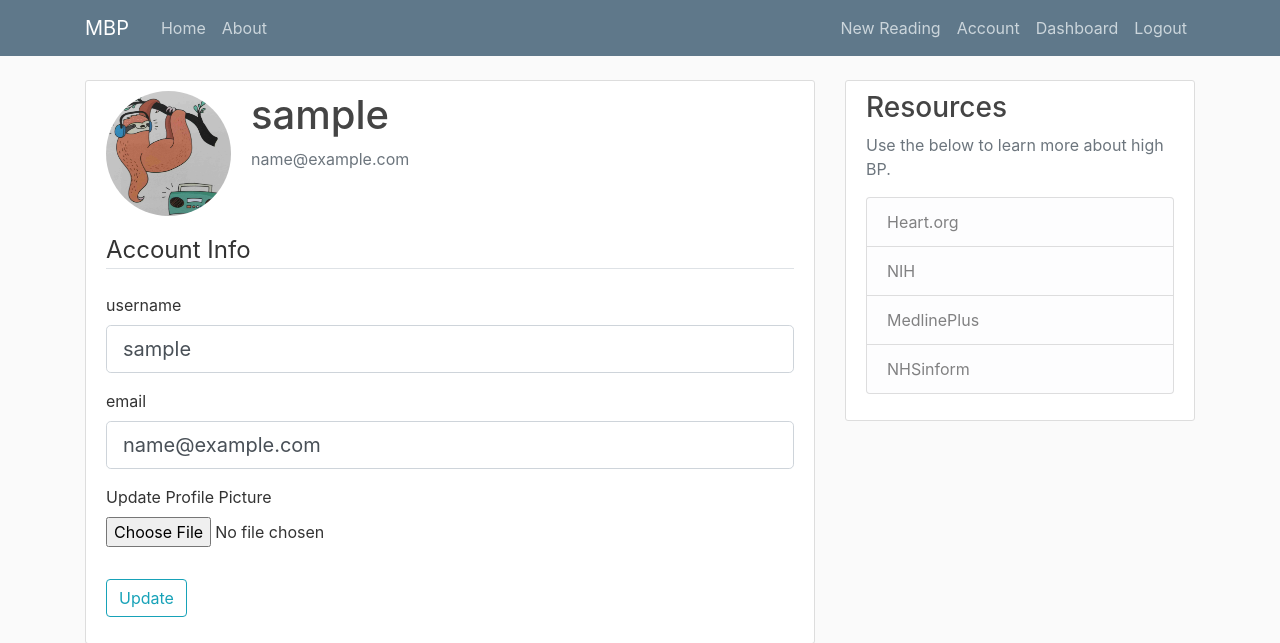
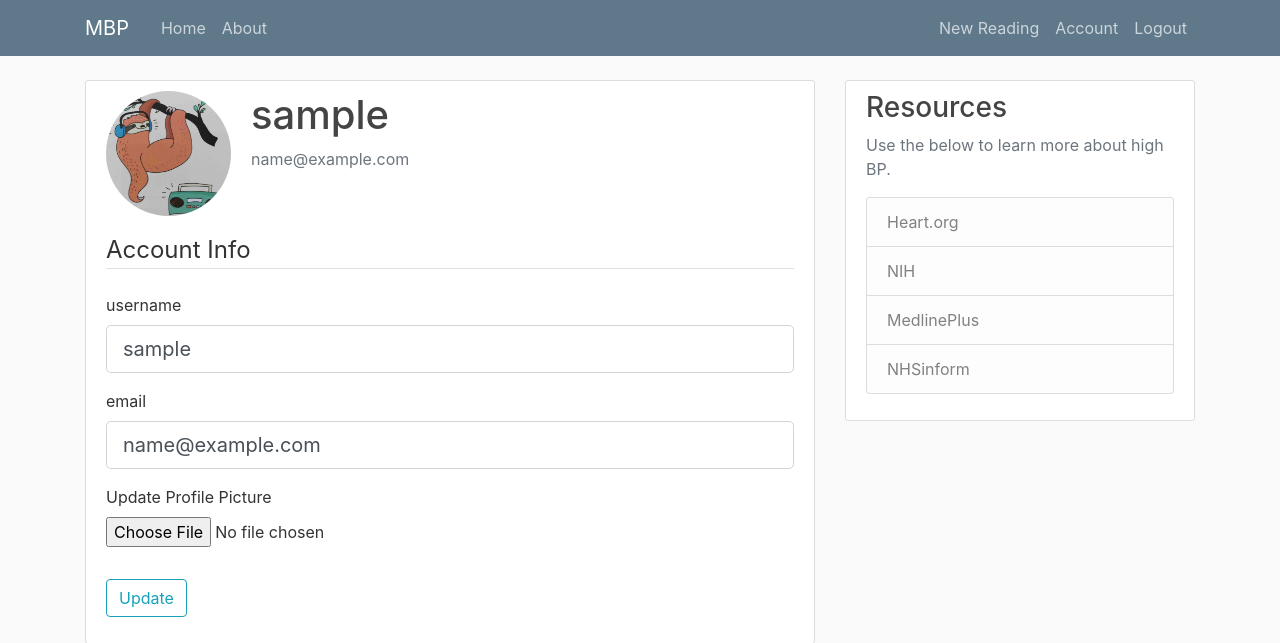
Before and after one commit to itprohelper/mybp, a Flask app: page /account in a window 1280 px wide. Shown: the top 643 px of the page. Run offline with Flask 2, Linux system fonts and the light colour scheme; the visitor is signed in with stand-in values (Sample User, id 1); data comes from the database, SQL or seed files in the repository; some libraries are stand-ins or nearby versions.

Commit message:
removed dashboard route for now. will add it in the near future

```diff
--- a/www/mbp/templates/base.html
+++ b/www/mbp/templates/base.html
@@ -33,7 +33,7 @@
         {% if current_user.is_authenticated %} <!-- Shows logout route if user already authenticated. -->
         <a class="nav-item nav-link" href="{{ url_for('readings.new_reading') }}">New Reading</a>
           <a class="nav-item nav-link" href="{{ url_for('users.account') }}">Account</a>
-          <a class="nav-item nav-link" href="{{ url_for('users.dashboard') }}">Dashboard</a> <!--not working as expected-->
+
 
           <a class="nav-item nav-link" href="{{ url_for('users.logout') }}">Logout</a>
         {% else %}
--- a/www/mbp/users/routes.py
+++ b/www/mbp/users/routes.py
@@ -12,19 +12,18 @@ from mbp.users.utils import save_picture, send_reset_email
 
 users = Blueprint('users', __name__)
 
-@users.route('/dashboard/<string:username>', methods=['GET', 'POST'])
-@login_required
-def dashboard(username):
+#@users.route('/dashboard/<string:username>', methods=['GET', 'POST'])
+#@login_required
+#def dashboard(username):
     #page = request.args.get('page', 1, type=int) Grab the page we want. In this case page one. Set type integer as the page number.
-    page = request.args.get('page', 1, type=int)
-    user = User.query.filter_by(username=username).first_or_404()
-    reading = Reading.query.filter_by(user=user)\
-        .order_by(Reading.date_posted.desc())\
-        .paginate(page=page, per_page=3)
+#    page = request.args.get('page', 1, type=int)
+#    user = User.query.filter_by(username=username).first_or_404()
+#    reading = Reading.query.filter_by(user=user)\
+#        .order_by(Reading.date_posted.desc())\
+#        .paginate(page=page, per_page=3)
     #reading = Reading.query.order_by(Reading.date_posted.desc()).filter_by(user_id=current_user.id).all().paginate(page=page, per_page=5)
     #reading = Reading.query.order_by(Reading.date_posted.desc()).paginate(page=page, per_page=6) #Show 5 readings per page. Can use http://localhost:8000/home?page=3 to navigate to pages.
     #return render_template('dashboard.html', title='Dashboard', reading=reading, user=user)
-    return render_template('dashboard.html', title='Dashboard', reading=reading, user=user)
 
 @users.route('/user/<string:username>')
 @login_required
@@ -53,7 +52,7 @@ def register():
 @users.route('/login', methods=['GET', 'POST'])
 def login():
     if current_user.is_authenticated:
-        return redirect(url_for('users.dashboard')) #check if the current user is logged in and redirect to home page.
+        return redirect(url_for('main.home')) #check if the current user is logged in and redirect to home page.
     form = LoginForm()
     if form.validate_on_submit():
         user = User.query.filter_by(email=form.email.data).first() #query database for user entered in form.
@@ -61,7 +60,7 @@ def login():
             login_user(user, remember=form.remember.data) #login the user if it exist and password is correct also pass in the remember me checkbox.
             next_page = request.args.get('next') #para el target page por ejemplo si entras /account page sin estar login.
 
-            return redirect(next_page) if next_page else redirect(url_for('users.dashboard')) #send user back to home page if all good.
+            return redirect(next_page) if next_page else redirect(url_for('main.home')) #send user back to home page if all good.
 
         else:
             flash('Login no good. Please check email and password', 'danger') #then user will be redirected to login page.
```
